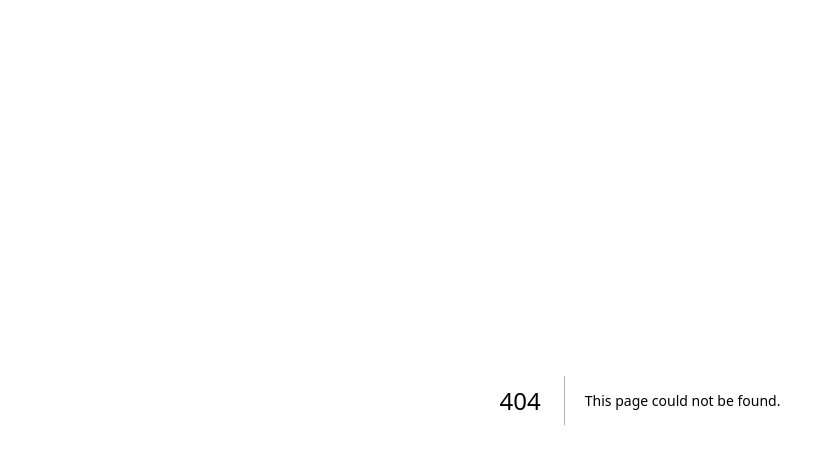
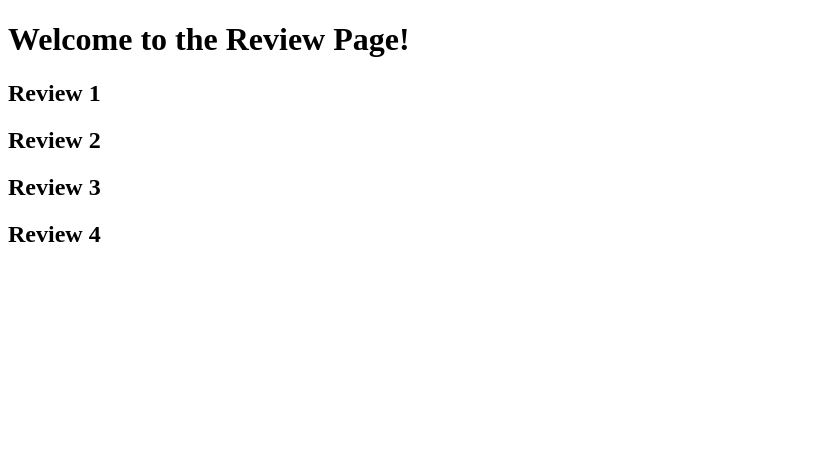
Before and after one commit to natanmuletahunde/next-tut, a Next.js app: page /review in a window 1280 px wide. Before the commit this address had no page. Shown: the top 464 px of the page, without its empty margins (0-835 px from the left). Built offline with nearby package versions, Linux system fonts and the light colour scheme.

Commit message:
create the catch-all segement

```diff
--- /dev/null
+++ b/src/app/review/page.tsx
@@ -0,0 +1,11 @@
+export default function Review() {
+    return (
+        <div>
+            <h1>Welcome to the Review Page!</h1>
+            <h2>Review 1</h2>
+            <h2>Review 2</h2>
+            <h2>Review 3</h2>
+            <h2>Review 4</h2>
+        </div>
+    );
+}
```
Also changed, not shown: src/app/docs/[...slug]/page.tsx (added, +17 -0 lines), src/app/product/[productId]/reviews/[reviewId]/page.tsx (deleted, +0 -12 lines), src/app/product/[productId]/reviews/page.tsx (deleted, +0 -8 lines), src/app/review/[review]/page.tsx (added, +8 -0 lines).
